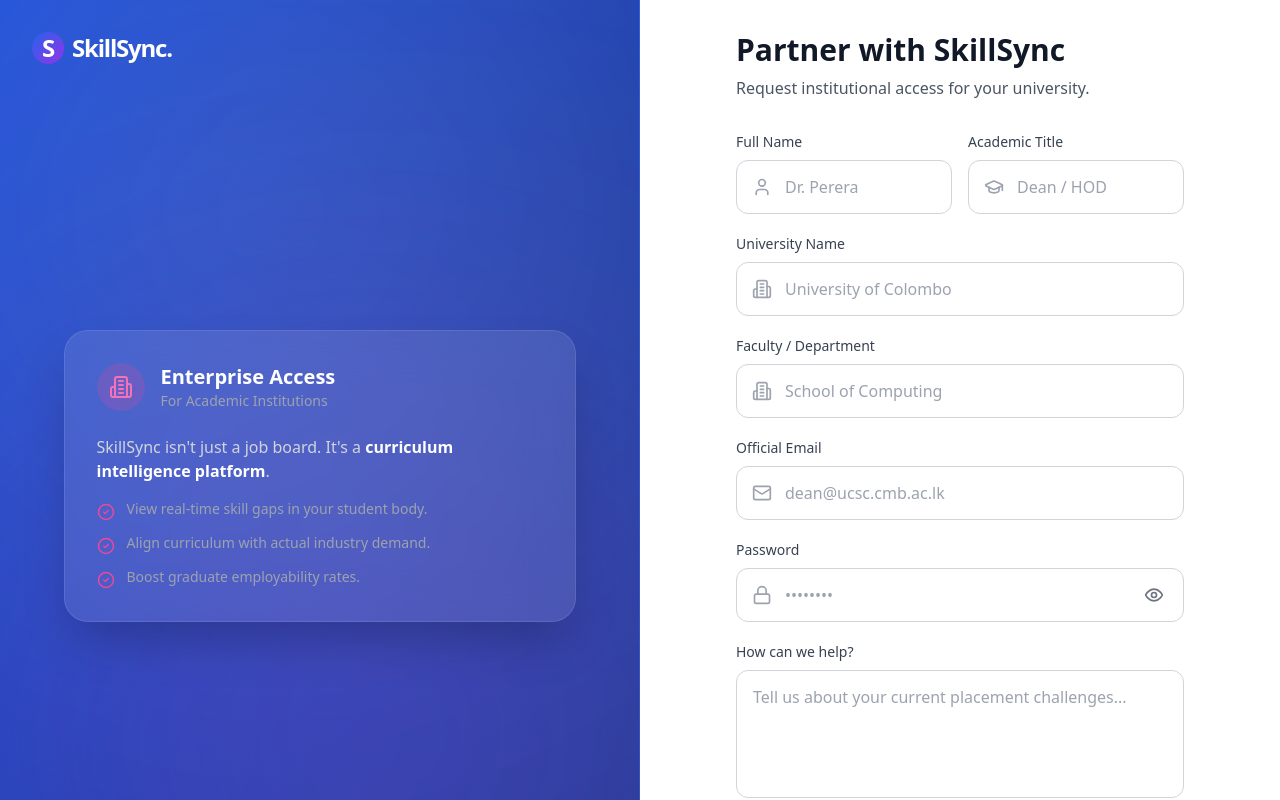
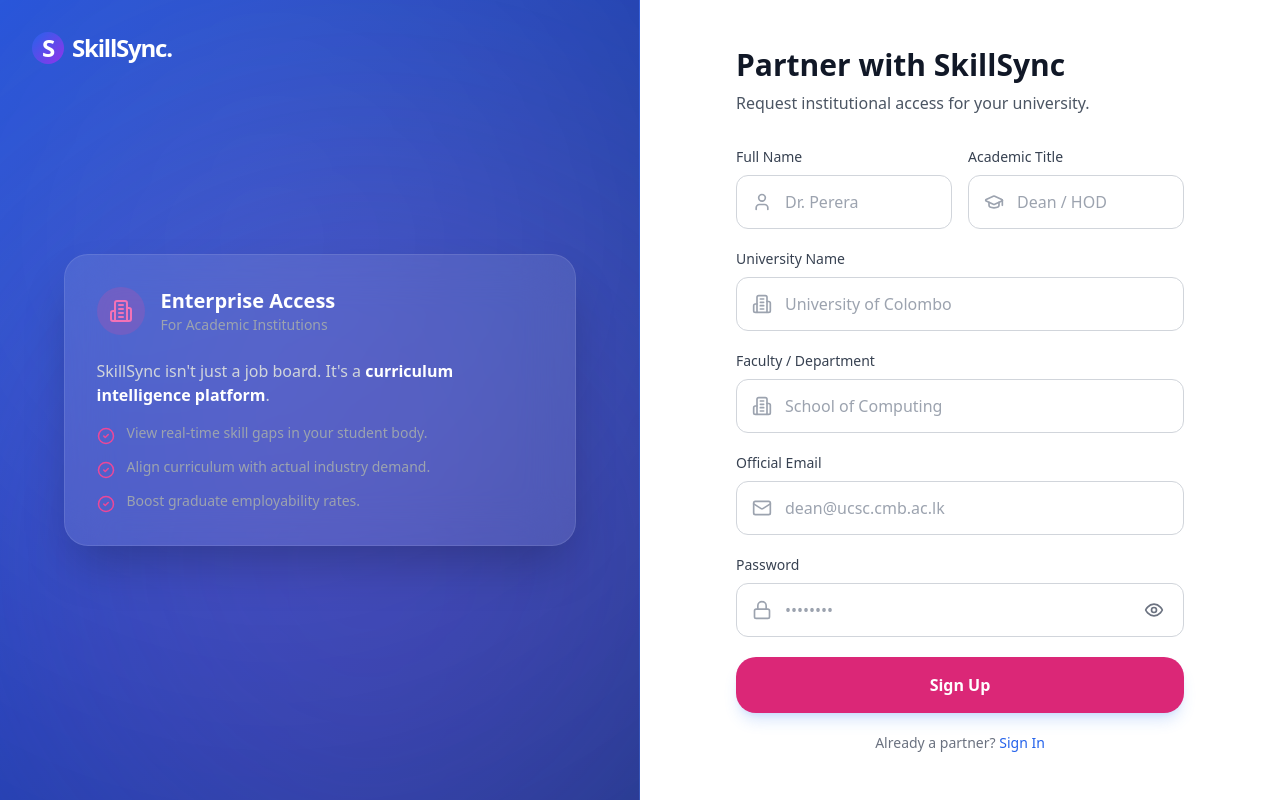
Before and after one commit to malik-builds/SkillSync, a Next.js app in the folder skillsync-frontend/: page /contact-university in a window 1280 px wide. Shown: the top 800 px of the page. Built offline with nearby package versions, Linux system fonts and the light colour scheme; no server answers.

Commit message:
Remove message textarea from UniversityContactPage form

```diff
--- a/skillsync-frontend/src/app/(auth)/contact-university/page.tsx
+++ b/skillsync-frontend/src/app/(auth)/contact-university/page.tsx
@@ -150,16 +150,6 @@ export default function UniversityContactPage() {
                         <AuthInput label="Official Email" type="email" placeholder="dean@ucsc.cmb.ac.lk" icon={Mail} register={register("email")} error={errors.email} />
                         <AuthInput label="Password" type="password" placeholder="••••••••" icon={Lock} register={register("password")} error={errors.password} />
 
-                        <div className="space-y-2">
-                            <label className="block text-sm font-medium text-gray-700">How can we help?</label>
-                            <textarea
-                                {...register("message")}
-                                className="w-full bg-white border border-gray-300 rounded-xl px-4 py-3.5 text-gray-900 placeholder-gray-400 outline-none focus:border-pink-500 focus:bg-white focus:ring-4 focus:ring-pink-500/10 h-32 resize-none"
-                                placeholder="Tell us about your current placement challenges..."
-                            />
-                            {errors.message && <p className="text-sm text-red-400">{errors.message.message}</p>}
-                        </div>
-
                         <GlassButton type="submit" variant="primary" className="w-full py-4 text-base font-bold bg-pink-600 hover:bg-pink-500 border-none" disabled={isLoading}>
                             {isLoading ? "Signing Up..." : "Sign Up"}
                         </GlassButton>
```
